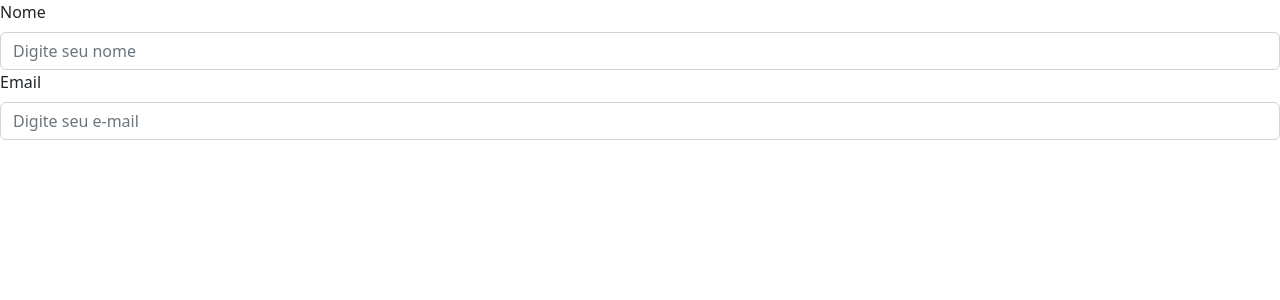
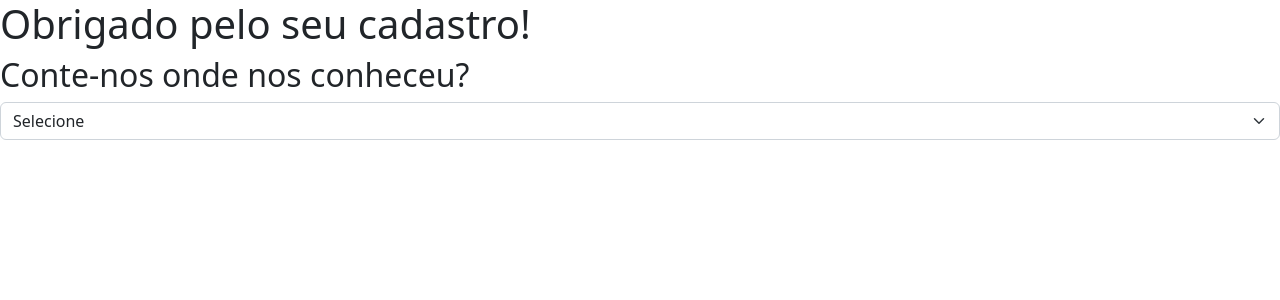
Before and after one commit to huitson-pereira/projCadastro-huitson, a React (Vite) app: page / in a window 1280 px wide. Shown: the top 300 px of the page. Built offline with nearby package versions, Linux system fonts and the light colour scheme.

Commit message:
Ex.4 - Criação componente Agradecimento

```diff
--- a/src/App.jsx
+++ b/src/App.jsx
@@ -1,3 +1,4 @@
+import Agradecimento from './components/Agradecimento'
 import DadosPessoaisForm from './components/DadosPessoaisForm'
 
 
@@ -5,7 +6,8 @@ function App() {
 
   return (
     <div className="App">
-      <DadosPessoaisForm></DadosPessoaisForm>
+      {/*<DadosPessoaisForm></DadosPessoaisForm>*/}
+      <Agradecimento></Agradecimento>
     </div>
   )
 }
--- /dev/null
+++ b/src/components/Agradecimento.jsx
@@ -0,0 +1,21 @@
+import { Form } from "react-bootstrap";
+
+
+function Agradecimento() {
+    return (
+        // aqui vai a mensagem de agradecimento
+        <Form>
+            <h1>Obrigado pelo seu cadastro!</h1>
+            <h2>Conte-nos onde nos conheceu?</h2>
+
+            {/* aqui vai o select*/}
+            <select class="form-select" aria-label="Default select example">
+                <option selected>Selecione</option>
+                <option value="1">Pelo site</option>
+                <option value="2">Pelo Linkedin</option>
+                <option value="3">Pelo Instagram</option>
+            </select>
+        </Form>
+    );
+}
+export default Agradecimento;
```
